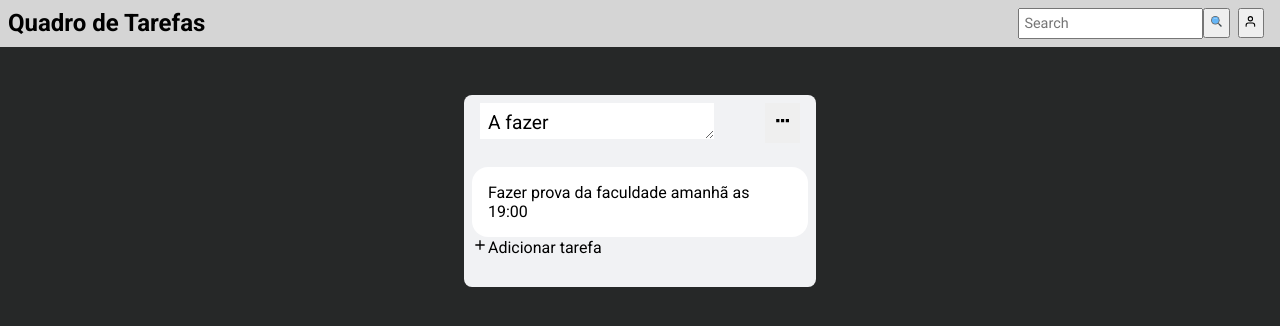
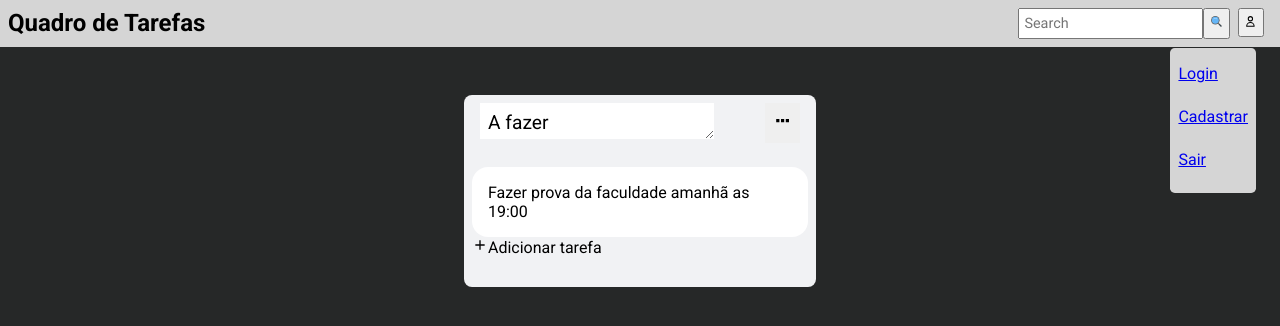
Before and after one commit to iSantanaaH/Projeto-Quadro, a React (Vite) app in the folder front-end_react/: page / in a window 1280 px wide. Both pictures are taken after a click on the button 1250 px from the left and 22 px from the top of the page. Shown: the top 326 px of the page. Built offline with nearby package versions, Linux system fonts and the light colour scheme.

Commit message:
update NavBar

```diff
--- a/front-end_react/src/components/NavBar.tsx
+++ b/front-end_react/src/components/NavBar.tsx
@@ -1,9 +1,17 @@
+import { useState } from "react";
 import styles from "../styles/NavBar.module.css";
+import { FcSearch } from "react-icons/fc";
+import { HiOutlineUser } from "react-icons/hi";
 
-import { FcSearch } from "react-icons/fc";
-import { FiUser } from "react-icons/fi";
+const NavBar = () => {
+  const [clickIconUser, setClickIconUser] = useState(false);
+  const [dropdownUserFocused, setIsIconUserFocused] = useState(false);
 
-const navBar = () => {
+  const handleClickIconUser = () => {
+    setClickIconUser(true);
+    setIsIconUserFocused(true);
+  };
+
   return (
     <nav className={styles.navBarContainer}>
       <div className={styles.containerTitle}>
@@ -14,12 +22,29 @@ const navBar = () => {
         <button type="button">
           <FcSearch />
         </button>
-        <button type="button">
-          <FiUser />
-        </button>
+        <div className={styles.userMenu}>
+          <button
+            type="button"
+            className={styles.iconUser}
+            onClick={handleClickIconUser}
+          >
+            <HiOutlineUser />
+          </button>
+          {clickIconUser && (
+            <div
+              className={`${styles.userDropdown} ${
+                dropdownUserFocused === false ? styles.focusIconUserDisable : ""
+              }`}
+            >
+              <a href="/login">Login</a>
+              <a href="/registrar">Cadastrar</a>
+              <a href="#">Sair</a>
+            </div>
+          )}
+        </div>
       </div>
     </nav>
   );
 };
 
-export default navBar;
+export default NavBar;
--- a/front-end_react/src/pages/Register.tsx
+++ b/front-end_react/src/pages/Register.tsx
@@ -85,7 +85,6 @@ const RegisterPage = () => {
               <h2 className={styles.Title}> Cadastro </h2>
               <form
                 className={styles.contentFormLogin}
-                method="post"
                 action="#"
               >
                 <div className={styles.containerEmail}>
--- a/front-end_react/src/styles/NavBar.module.css
+++ b/front-end_react/src/styles/NavBar.module.css
@@ -1,10 +1,18 @@
+:root {
+    --gray: #d5d5d5;
+}
+
 .navBarContainer {
     padding: 0.5rem;
     margin: 0 0 1rem 0;
     display: flex;
     align-items: center;
     justify-content: space-between;
-    background: #D5D5D5;
+    background: var(--gray);
+}
+
+.containerInputSearch {
+    display: flex;
 }
 
 .containerInputSearch input{
@@ -17,3 +25,26 @@
     padding: 0.3rem;
     margin: 0 0.5rem 0 0;
 }
+
+.focusIconUserDisable {
+    display: none;
+}
+
+.userMenu {
+    position: relative;
+}
+
+.userDropdown {
+    position: absolute;
+    display: flex;
+    flex-direction: column;
+    top: 2.5rem;
+    right: 1rem;
+    background: var(--gray);
+    padding: 0.5rem;
+    border-radius: 0.3rem;
+}
+
+.userDropdown a {
+    margin: 0.5rem 0 1rem 0;
+}
```
